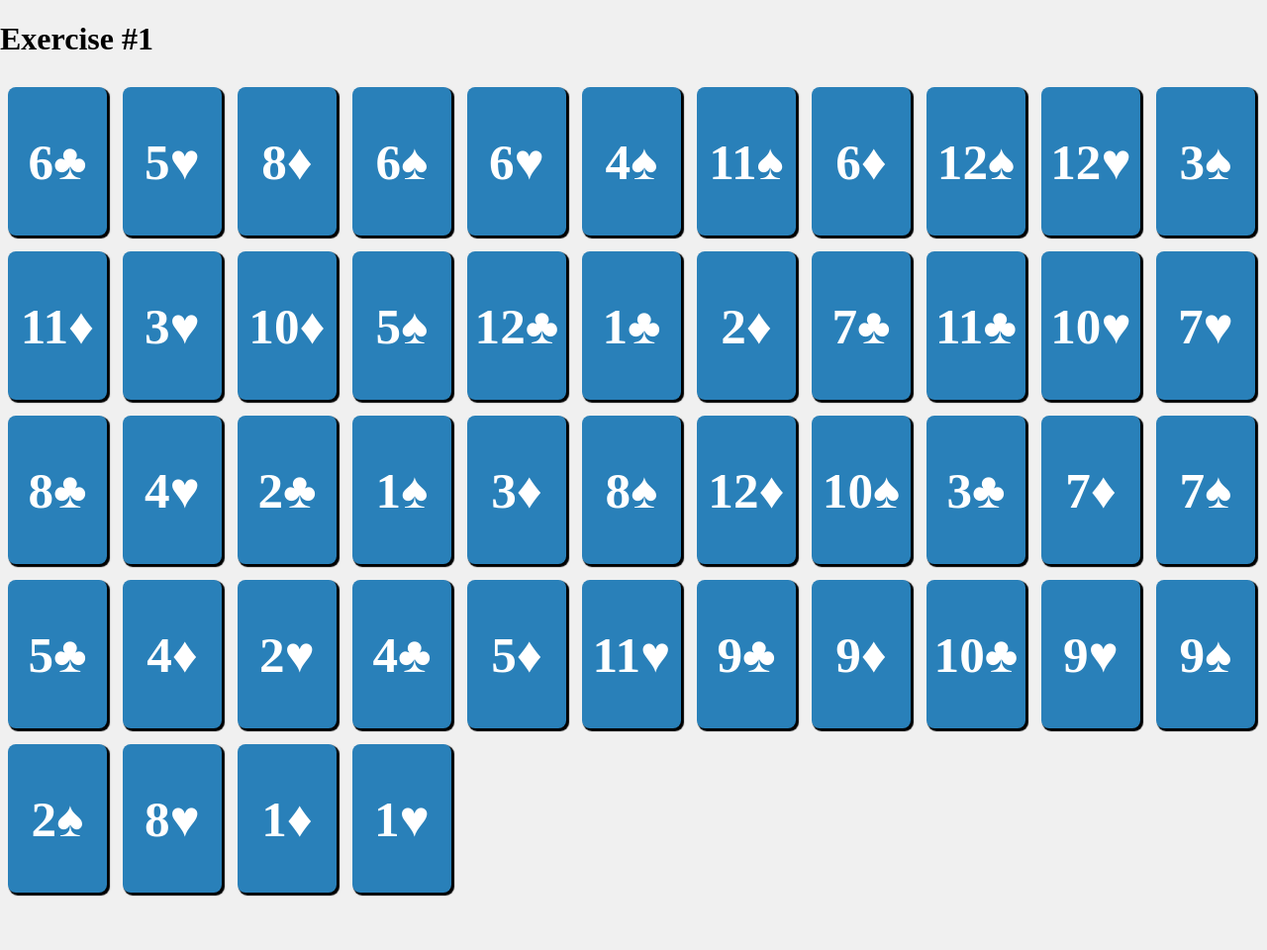
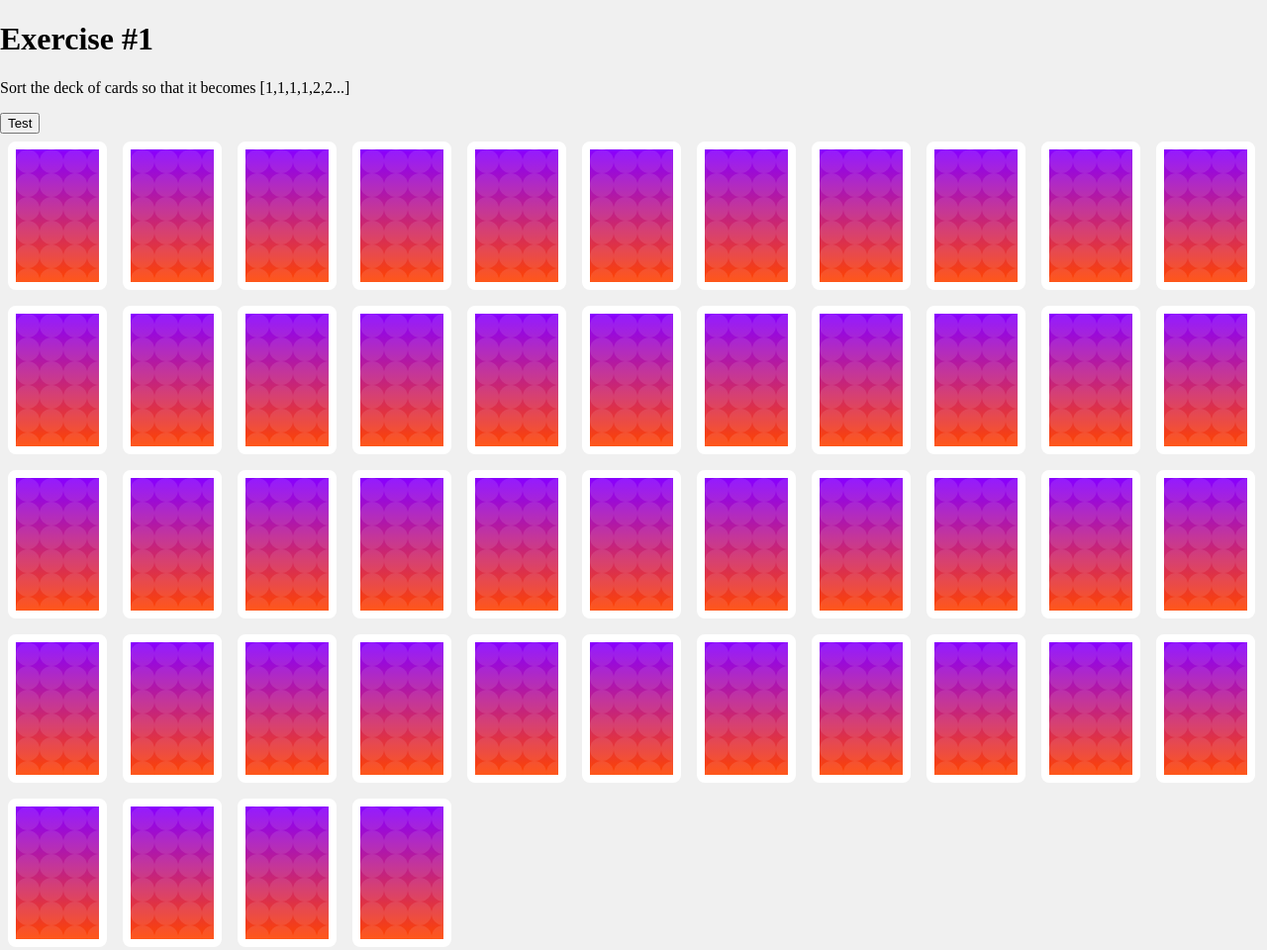
Before and after one commit to lasseclaes/sorting-t7, a plain HTML site: page index.html in a window 1280 px wide. Shown: the whole page at 99% size. Before the commit the page ends 910 px from the top, so only its background shows below. Drawn offline with Linux system fonts and the light colour scheme.

Commit message:
first try

```diff
--- a/index.html
+++ b/index.html
@@ -90,6 +90,8 @@
 
 <body>
   <h1>Exercise #1</h1>
+  <p>Sort the deck of cards so that it becomes [1,1,1,1,2,2...]</p>
+  <button onClick="test()">Test</button>
   <div class="ex1">
     <template id="cardTemplate">
       <div class="flip-card">
--- a/main.js
+++ b/main.js
@@ -1,50 +1,54 @@
 const deck = [
-  "6&clubs;",
-  "5&hearts;",
-  "8&diams;",
-  "6&spades;",
-  "6&hearts;",
-  "4&spades;",
-  "11&spades;",
-  "6&diams;",
-  "12&spades;",
-  "12&hearts;",
-  "3&spades;",
-  "11&diams;",
-  "3&hearts;",
-  "10&diams;",
-  "5&spades;",
-  "12&clubs;",
-  "1&clubs;",
-  "2&diams;",
-  "7&clubs;",
-  "11&clubs;",
-  "10&hearts;",
-  "7&hearts;",
-  "8&clubs;",
-  "4&hearts;",
-  "2&clubs;",
-  "1&spades;",
-  "3&diams;",
-  "8&spades;",
-  "12&diams;",
-  "10&spades;",
-  "3&clubs;",
-  "7&diams;",
-  "7&spades;",
-  "5&clubs;",
-  "4&diams;",
-  "2&hearts;",
-  "4&clubs;",
-  "5&diams;",
-  "11&hearts;",
-  "9&clubs;",
-  "9&diams;",
-  "10&clubs;",
-  "9&hearts;",
-  "9&spades;",
-  "2&spades;",
-  "8&hearts;",
-  "1&diams;",
-  "1&hearts;"
+  "6",
+  "5",
+  "8",
+  "6",
+  "6",
+  "4",
+  "11",
+  "6",
+  "12",
+  "12",
+  "3",
+  "11",
+  "3",
+  "10",
+  "5",
+  "12",
+  "1",
+  "2",
+  "7",
+  "11",
+  "10",
+  "7",
+  "8",
+  "4",
+  "2",
+  "1",
+  "3",
+  "8",
+  "12",
+  "10",
+  "3",
+  "7",
+  "7",
+  "5",
+  "4",
+  "2",
+  "4",
+  "5",
+  "11",
+  "9",
+  "9",
+  "10",
+  "9",
+  "9",
+  "2",
+  "8",
+  "1",
+  "1"
 ];
+
+/*
+Sort the deck of cards so that it becomes [1,1,1,1,2,2...]
+*/
--- a/tests.js
+++ b/tests.js
@@ -5,7 +5,7 @@ deck.forEach(card => {
   copy.querySelector(".flip-card").dataset.cardvalue = card.split("&")[0];
   document.querySelector(".ex1").appendChild(copy);
 })
-
+const test = function () {
   let counter = 0;
   const intID = setInterval(() => {
     counter++;
@@ -19,11 +19,19 @@ const intID = setInterval(() => {
   }, 300)
 
   function validate() {
-
+    const copy = [...deck];
+    copy.sort((a, b) => a - b);
+    let equal = true;
+    for (let i = 0; i < copy.length; i++) {
+      if (deck[i] != copy[i]) {
+        equal = false;
+        break;
       }
-/*document.querySelectorAll(".ex1>*").forEach((card, index) => {
-  setTimeout(() => {
-    card.classList.add("flipped");
-  }, index * 50)
-})*/
-//create copy of deck, sort it correctly, compare the two arrays
+    }
+    if (!equal) {
+      document.body.innerHTML = "EPIC FAIL!!!"
+    } else {
+      document.body.innerHTML = "EPIC WIN!!!"
+    }
+  }
+}
```
Lines whose indentation alone changed are shown as unchanged.
